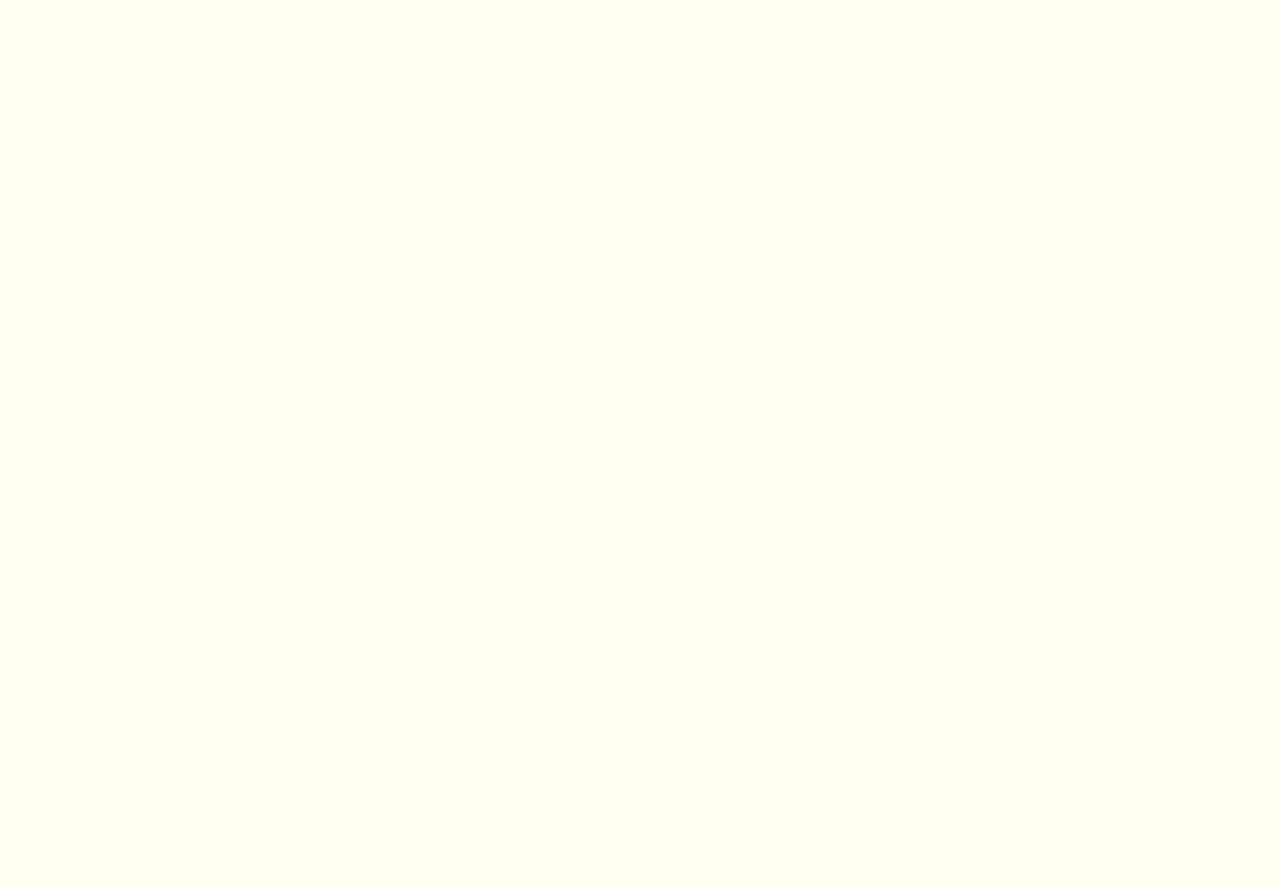
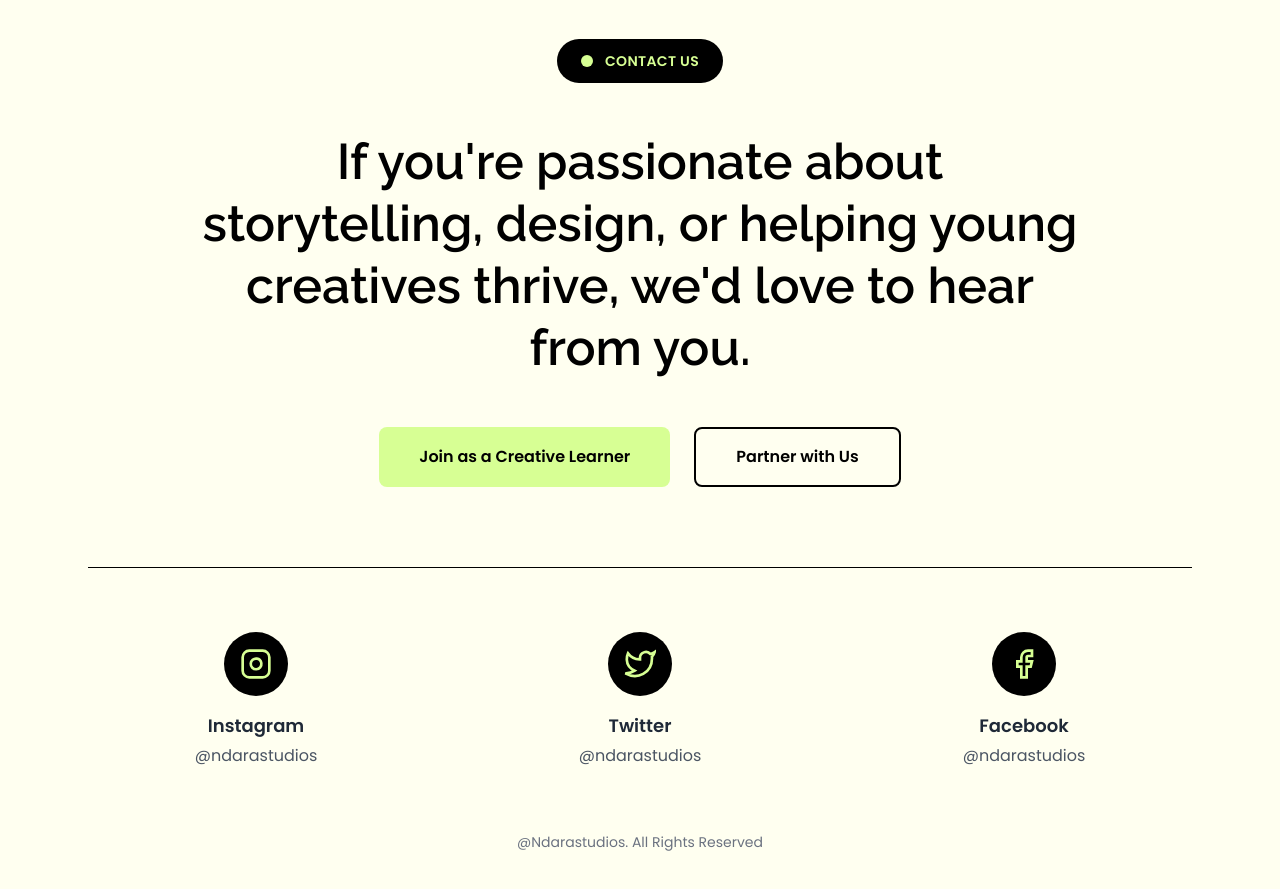
Before and after one commit to raysummer9/ndaraacademy_landingpage, a Next.js app: page / in a window 1280 px wide. Shown: the part 5040-5929 px from the top of the page. Before the commit the page ends 4995 px from the top, so only its background shows below. Built offline with nearby package versions, Linux system fonts and the light colour scheme.

Commit message:
CTA Section

```diff
--- a/src/app/page.tsx
+++ b/src/app/page.tsx
@@ -3,6 +3,7 @@ import MissionSection from '@/components/sections/MissionSection'
 import PillarsSection from '@/components/sections/PillarsSection'
 import WhyNdaraSection from '@/components/sections/WhyNdaraSection';
 import TestimonialsSection from '@/components/sections/TestimonialSection';
+import CTASection from '@/components/sections/CTASection';
 
 export default function Home() {
   return (
@@ -12,6 +13,7 @@ export default function Home() {
       <PillarsSection />
       <WhyNdaraSection />
       <TestimonialsSection />
+      <CTASection />
     </main>
   );
 }
--- /dev/null
+++ b/src/components/sections/CTASection.tsx
@@ -0,0 +1,114 @@
+'use client';
+
+import { useState, useEffect, useRef } from 'react';
+
+export default function CTASection() {
+  const [isVisible, setIsVisible] = useState(false);
+  const sectionRef = useRef<HTMLDivElement>(null);
+
+  useEffect(() => {
+    const observer = new IntersectionObserver(
+      ([entry]) => {
+        if (entry.isIntersecting) {
+          setIsVisible(true);
+          observer.unobserve(entry.target);
+        }
+      },
+      {
+        threshold: 0.1,
+        rootMargin: '0px 0px -50px 0px'
+      }
+    );
+
+    if (sectionRef.current) {
+      observer.observe(sectionRef.current);
+    }
+
+    return () => {
+      if (sectionRef.current) {
+        observer.unobserve(sectionRef.current);
+      }
+    };
+  }, []);
+
+  return (
+    <section ref={sectionRef} className="py-12 sm:py-16 lg:py-20 bg-transparent">
+      <div className="max-w-6xl mx-auto px-4 sm:px-6">
+        {/* CTA Section */}
+        <div className="text-center mb-16 sm:mb-20">
+          {/* Contact Us Label */}
+          <div className={`inline-flex items-center gap-2 sm:gap-3 bg-black text-[#D7FF94] px-4 sm:px-6 py-2 sm:py-3 rounded-full mb-8 sm:mb-12 transition-all duration-1000 ${isVisible ? 'opacity-100 translate-y-0' : 'opacity-0 translate-y-8'}`}>
+            <div className="w-2.5 h-2.5 sm:w-3 sm:h-3 bg-[#D7FF94] rounded-full"></div>
+            <span className="text-xs sm:text-sm font-semibold tracking-wide">CONTACT US</span>
+          </div>
+
+          {/* Main Heading */}
+          <div className={`mb-8 sm:mb-12 transition-all duration-1000 delay-200 ${isVisible ? 'opacity-100 translate-y-0' : 'opacity-0 translate-y-8'}`}>
+            <h2 className="text-3xl sm:text-4xl md:text-5xl lg:text-[50px] font-semibold text-black leading-tight sm:leading-tight lg:leading-tight xl:leading-[62px] max-w-4xl mx-auto font-['Raleway']">
+              If you're passionate about storytelling, design, or helping young creatives thrive, we'd love to hear from you.
+            </h2>
+          </div>
+
+          {/* Action Buttons */}
+          <div className={`flex flex-col sm:flex-row gap-4 sm:gap-6 justify-center transition-all duration-1000 delay-400 ${isVisible ? 'opacity-100 translate-y-0' : 'opacity-0 translate-y-8'}`}>
+            <button className="bg-[#D7FF94] text-black px-8 sm:px-10 py-3 sm:py-4 rounded-lg font-semibold hover:bg-[#c4f085] transition-all duration-300 hover:shadow-lg">
+              Join as a Creative Learner
+            </button>
+            <button className="bg-transparent text-black border-2 border-black px-8 sm:px-10 py-3 sm:py-4 rounded-lg font-semibold hover:bg-black hover:text-white transition-all duration-300 hover:shadow-lg">
+              Partner with Us
+            </button>
+          </div>
+        </div>
+
+        {/* Social Media & Footer Section */}
+        <div className={`transition-all duration-1000 delay-600 ${isVisible ? 'opacity-100 translate-y-0' : 'opacity-0 translate-y-8'}`}>
+          {/* Separator Line */}
+          <div className="border-t border-black mb-12 sm:mb-16"></div>
+
+          {/* Social Media Links */}
+          <div className="grid grid-cols-3 gap-4 sm:gap-8 lg:gap-12 mb-12 sm:mb-16">
+            {/* Instagram */}
+            <div className="text-center">
+              <div className="w-16 h-16 bg-black rounded-full flex items-center justify-center mx-auto mb-4">
+                <svg className="w-8 h-8 text-[#D7FF94]" fill="none" stroke="currentColor" strokeWidth="2" viewBox="0 0 24 24">
+                  <rect x="2" y="2" width="20" height="20" rx="5" ry="5"/>
+                  <path d="M16 11.37A4 4 0 1 1 12.63 8 4 4 0 0 1 16 11.37z"/>
+                  <line x1="17.5" y1="6.5" x2="17.51" y2="6.5"/>
+                </svg>
+              </div>
+              <h3 className="text-lg font-semibold text-gray-800 mb-1">Instagram</h3>
+              <p className="text-gray-600">@ndarastudios</p>
+            </div>
+
+            {/* Twitter */}
+            <div className="text-center">
+              <div className="w-16 h-16 bg-black rounded-full flex items-center justify-center mx-auto mb-4">
+                <svg className="w-8 h-8 text-[#D7FF94]" fill="none" stroke="currentColor" strokeWidth="2" viewBox="0 0 24 24">
+                  <path d="M23 3a10.9 10.9 0 0 1-3.14 1.53 4.48 4.48 0 0 0-7.86 3v1A10.66 10.66 0 0 1 3 4s-4 9 5 13a11.64 11.64 0 0 1-7 2c9 5 20 0 20-11.5a4.5 4.5 0 0 0-.08-.83A7.72 7.72 0 0 0 23 3z"/>
+                </svg>
+              </div>
+              <h3 className="text-lg font-semibold text-gray-800 mb-1">Twitter</h3>
+              <p className="text-gray-600">@ndarastudios</p>
+            </div>
+
+            {/* Facebook */}
+            <div className="text-center">
+              <div className="w-16 h-16 bg-black rounded-full flex items-center justify-center mx-auto mb-4">
+                <svg className="w-8 h-8 text-[#D7FF94]" fill="none" stroke="currentColor" strokeWidth="2" viewBox="0 0 24 24">
+                  <path d="M18 2h-3a5 5 0 0 0-5 5v3H7v4h3v8h4v-8h3l1-4h-4V7a1 1 0 0 1 1-1h3z"/>
+                </svg>
+              </div>
+              <h3 className="text-lg font-semibold text-gray-800 mb-1">Facebook</h3>
+              <p className="text-gray-600">@ndarastudios</p>
+            </div>
+          </div>
+
+          {/* Copyright */}
+          <div className="text-center text-sm text-gray-500">
+            <p>@Ndarastudios. All Rights Reserved</p>
+          </div>
+        </div>
+      </div>
+    </section>
+  );
+}
--- a/src/components/sections/TestimonialSection.tsx
+++ b/src/components/sections/TestimonialSection.tsx
@@ -192,7 +192,13 @@ export default function TestimonialSection() {
               {/* Supporting Text */}
               <div className={`transition-all duration-1000 delay-400 ${isVisible ? 'opacity-100 translate-y-0' : 'opacity-0 translate-y-8'}`}>
                 <div className="space-y-4 sm:space-y-6">
-                  <p className="text-base sm:text-lg text-gray-600 leading-relaxed">
+                  <p className="text-black" style={{
+                    fontFamily: 'Raleway',
+                    fontWeight: 600,
+                    fontSize: '20px',
+                    lineHeight: '30px',
+                    letterSpacing: '0%'
+                  }}>
                     <b>We're not just building a platform — we're building with you. Our process is rooted in listening, guiding, and creating what truly matters, together.</b>
                   </p>
                   <p className="text-base sm:text-lg text-gray-600 leading-relaxed">
```
